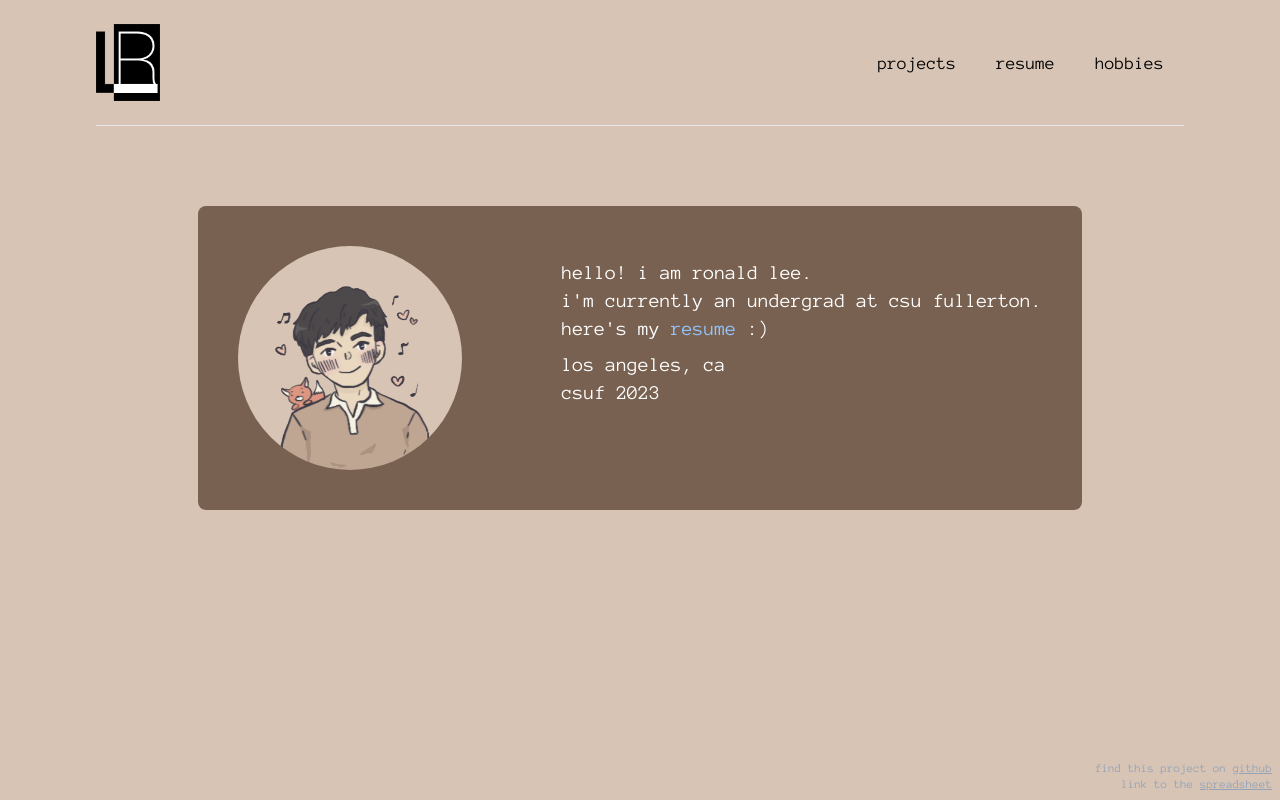
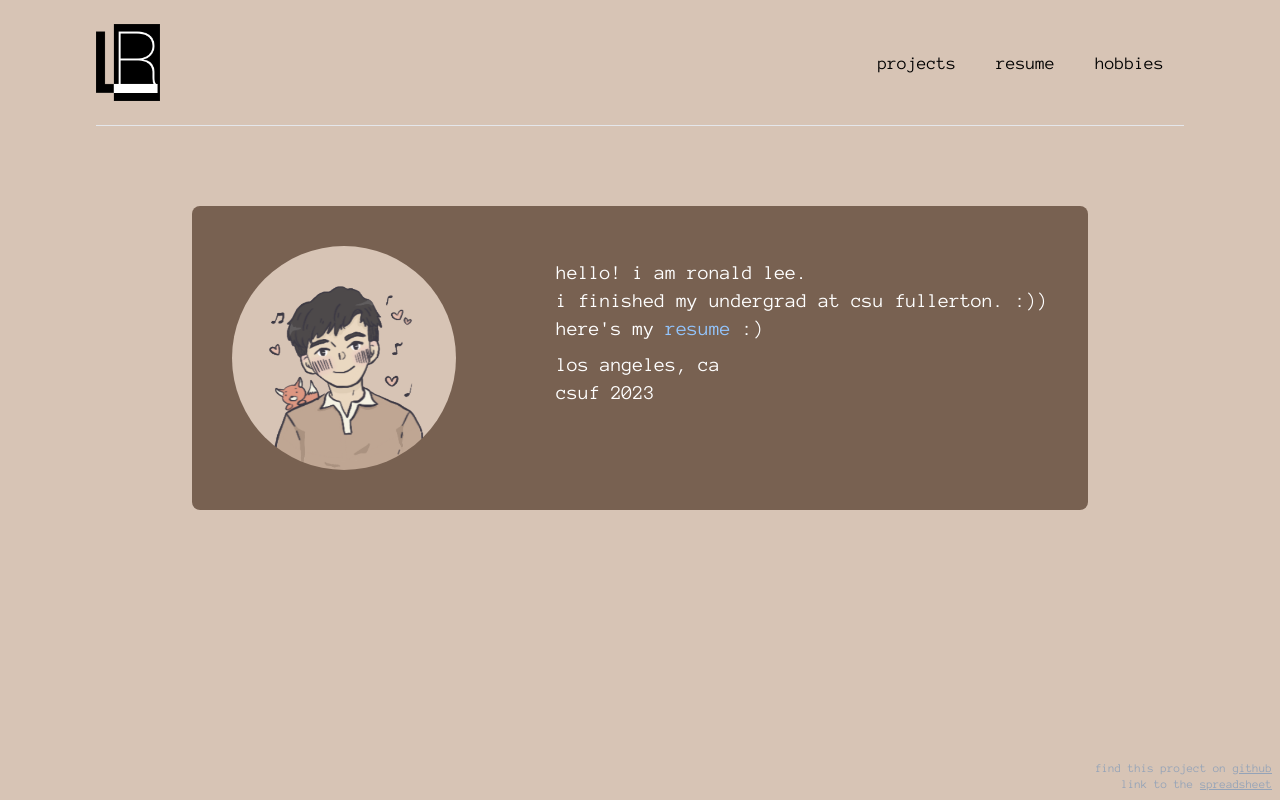
Before and after one commit to ronaldvlee/ronaldvlee.com, a SvelteKit app: page / in a window 1280 px wide. Built offline with nearby package versions, Linux system fonts and the light colour scheme; some icons are missing.

Commit message:
update resume

```diff
--- a/src/routes/+page.svelte
+++ b/src/routes/+page.svelte
@@ -9,7 +9,7 @@
         <div class='text-xl text-white mr-auto my-auto pl-5'>
             <div class='mb-2'>
                 <p>hello! i am ronald lee.</p>
-                <p>i'm currently an undergrad at csu fullerton.</p>
+                <p>i finished my undergrad at csu fullerton. :&#41;&#41;</p>
                 <p>here's my <a href='./ronaldlee-resume.pdf' class='text-blue-300 hover:underline'>resume</a> :&#x29;</p>
             </div>
             <ul>
```
Also changed, not shown: 1 other file (tests, documents, lock files or other folders).
